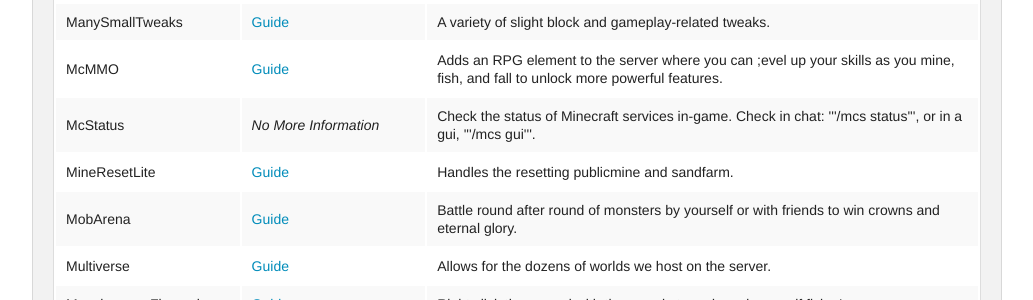
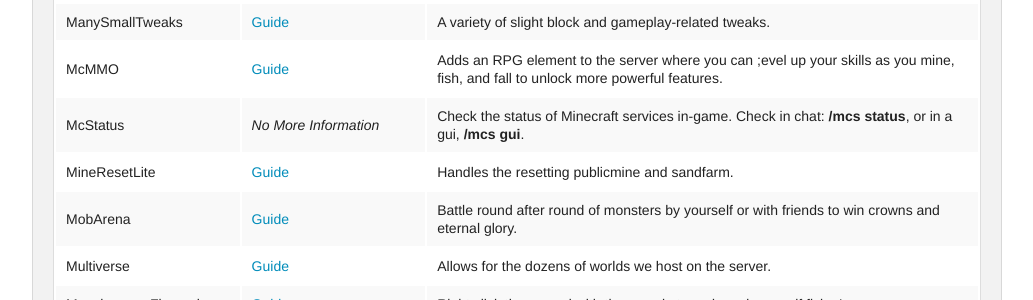
Before and after one commit to damnation-eu/website-beta, a Jekyll site: the page built from plugins.md, in a window 1280 px wide and 900 px high, scrolled down 1641 px. Shown: the part 152-452 px from the top of the window, without its empty margins (123-1156 px from the left). Built offline with Jekyll 4.4.1, drawn with Linux system fonts in a browser that asks for light colours; nearby versions of some CDN libraries; library files that are not in the unit come from our copies.

Commit message:
Update plugins.md

```diff
--- a/plugins.md
+++ b/plugins.md
@@ -173,7 +173,7 @@
   <tr>
     <td class="tg-yw4l">McStatus</td>
     <td class="tg-yw4l"><i>No More Information</i></td>
-    <td class="tg-yw4l">Check the status of Minecraft services in-game. Check in chat: '''/mcs status''', or in a gui, '''/mcs gui'''.</td>
+    <td class="tg-yw4l">Check the status of Minecraft services in-game. Check in chat: <b>/mcs status</b>, or in a gui, <b>/mcs gui</b>.</td>
   </tr>
   <tr>
     <td class="tg-yw4l">MineResetLite</td>
```
